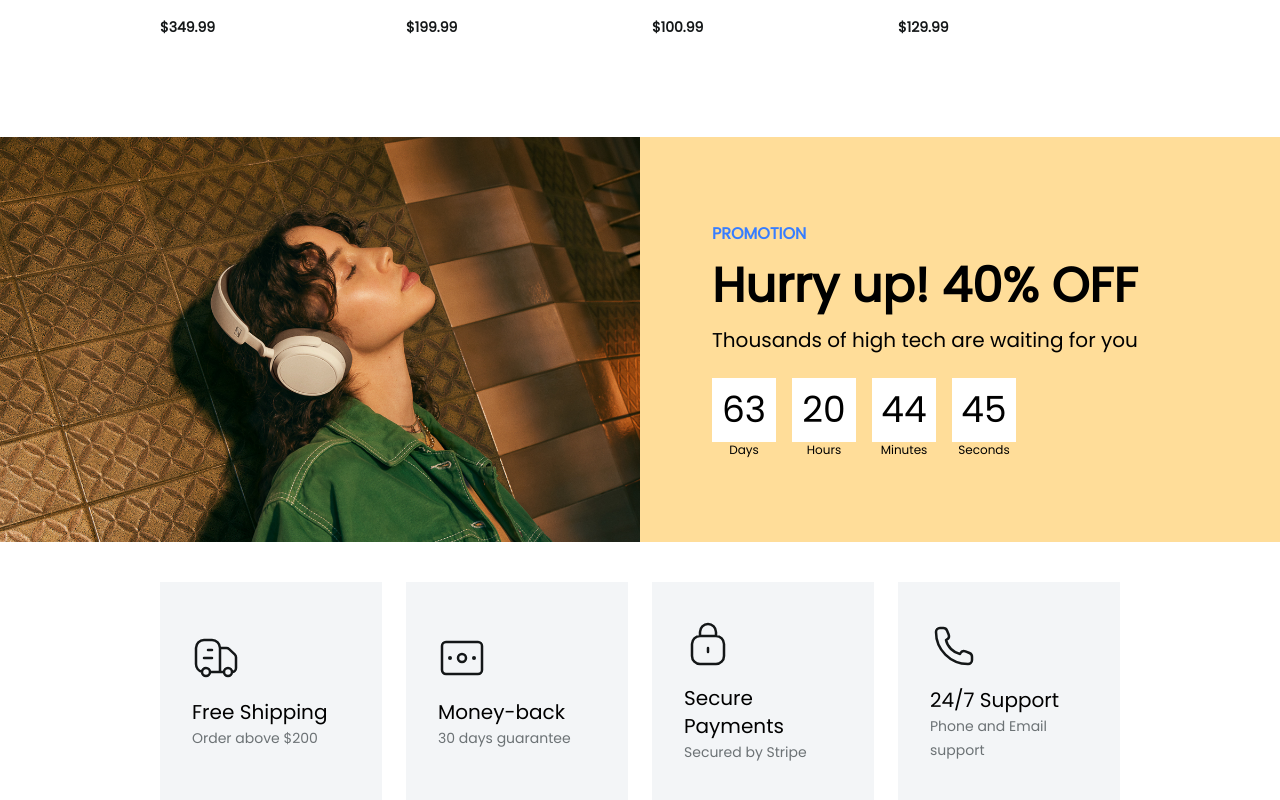
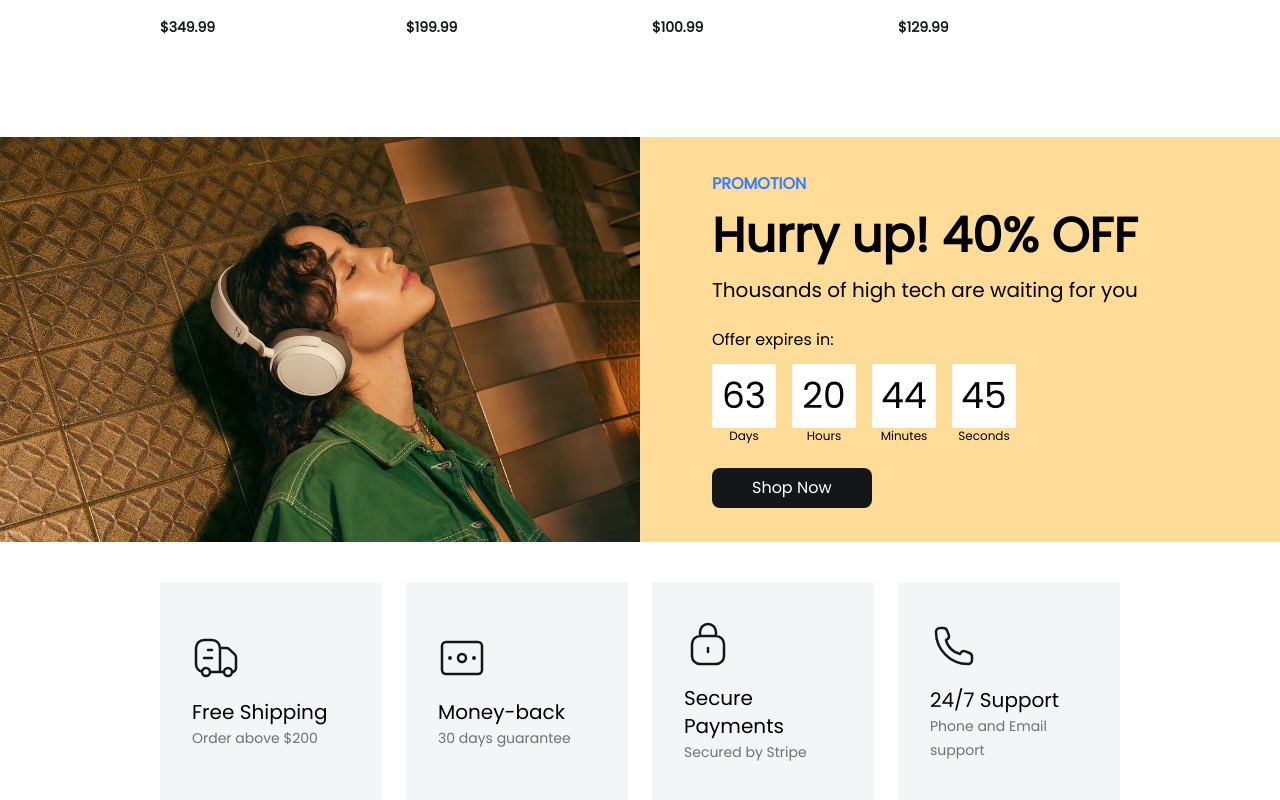
Before and after one commit to Henrique-William/momo-home, a React (Create React App) app: page / in a window 1280 px wide. Shown: the part 3387-4187 px from the top of the page. Built offline with nearby package versions, Linux system fonts and the light colour scheme.

Commit message:
countdown finished - Home

```diff
--- a/src/components/buttons.jsx
+++ b/src/components/buttons.jsx
@@ -30,3 +30,11 @@ export function AddToBag() {
     </button>
   );
 }
+
+export function ShopNow({ children }) {
+  return (
+    <button className="w-fit bg-dark text-white py-2 px-10 rounded-lg text-base">
+      {children}
+    </button>
+  );
+}
--- /dev/null
+++ b/src/components/instagram.jsx
@@ -0,0 +1,9 @@
+function Instagram() {
+  return (
+    <div>
+
+    </div>
+  )
+}
+
+export default Instagram
--- a/src/components/promotionCount.jsx
+++ b/src/components/promotionCount.jsx
@@ -1,4 +1,5 @@
 import { useState, useEffect } from "react";
+import { ShopNow } from "./buttons";
 
 function PromotionCount() {
   const calculateTimeLeft = () => {
@@ -30,7 +31,6 @@ function PromotionCount() {
     return String(number).padStart(2, "0");
   };
 
-
   return (
     <section className="grid grid-cols-2 h-fit">
       <img
@@ -49,6 +49,8 @@ function PromotionCount() {
           <p className="text-xl">Thousands of high tech are waiting for you</p>
         </div>
         {/* countdown */}
+        <div>
+          <p className="mb-3">Offer expires in:</p>
           <div className="grid grid-cols-4 w-fit gap-4 text-4xl font-medium ">
             {/* days */}
             <div className="flex flex-col items-center">
@@ -79,7 +81,9 @@ function PromotionCount() {
               <p className="text-xs font-normal">Seconds</p>
             </div>
           </div>
+        </div>
         {/* button */}
+        <ShopNow>Shop Now</ShopNow>
       </div>
     </section>
   );
--- a/src/screen/home.jsx
+++ b/src/screen/home.jsx
@@ -17,6 +17,7 @@ function Home() {
       <BestSeller/>
       <PromotionCount/>
       <HomeInfo/>
+
     </>
   );
 }
```
Lines whose indentation alone changed are shown as unchanged.
